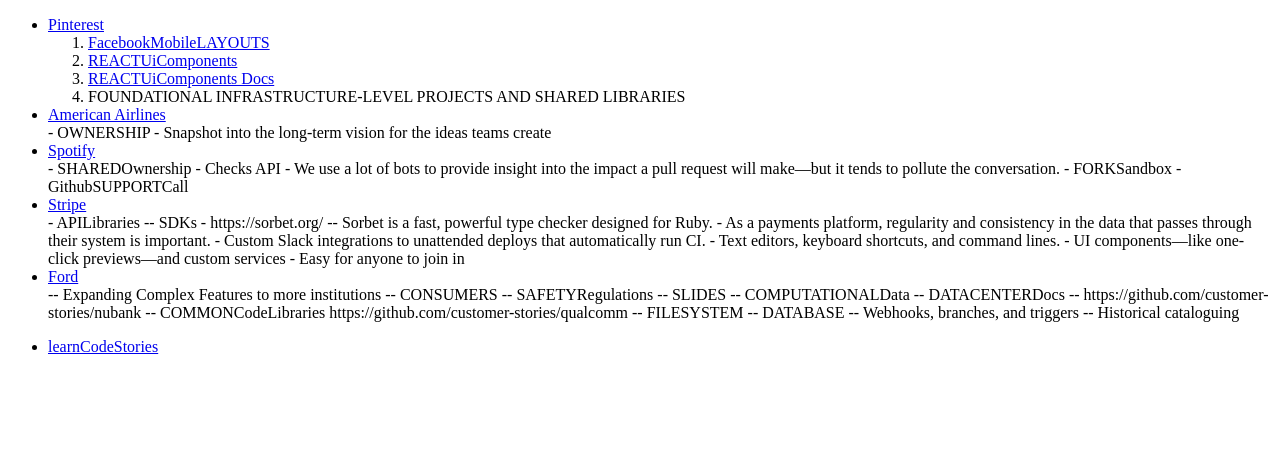
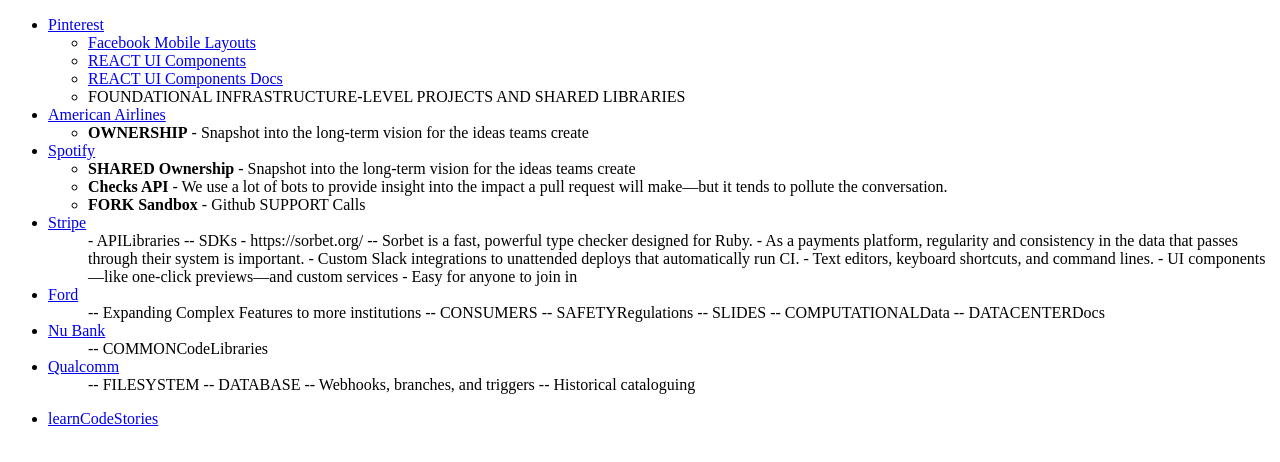
Before and after one commit to suramya/learnCodeStories, a plain HTML site: page index.html in a window 1280 px wide. Drawn offline with Linux system fonts and the light colour scheme.

Commit message:
Update index.html

```diff
--- a/index.html
+++ b/index.html
@@ -7,22 +7,27 @@
 		<nav>
     		<ul>
         		<li><a href="https://github.com/customer-stories/pinterest">Pinterest</a></li>
-			<ol>
-				<li><a href="https://texturegroup.org/docs/getting-started.html">FacebookMobileLAYOUTS</a></li>
-				<li><a href="https://github.com/pinterest/gestalt">REACTUiComponents</a></li>
-				<li><a href="https://pinterest.github.io/gestalt/#/Avatar">REACTUiComponents Docs</a></li>
+			<ul style="list-style-type:circle;">
+				<li><a href="https://texturegroup.org/docs/getting-started.html">Facebook Mobile Layouts</a></li>
+				<li><a href="https://github.com/pinterest/gestalt">REACT UI Components</a></li>
+				<li><a href="https://pinterest.github.io/gestalt/#/Avatar">REACT UI Components Docs</a></li>
 				<li>FOUNDATIONAL INFRASTRUCTURE-LEVEL PROJECTS AND SHARED LIBRARIES</li>
-			</ol>
+			</ul>
 
 			<li><a href="https://github.com/customer-stories/american-airlines">American Airlines</a></li>
-- OWNERSHIP - Snapshot into the long-term vision for the ideas teams create
+			<ul style="list-style-type:circle;">
+				<li><b>OWNERSHIP</b> - Snapshot into the long-term vision for the ideas teams create</li>
+			</ul>
 
 			<li><a href="https://github.com/customer-stories/spotify">Spotify</a></li>
-- SHAREDOwnership
-- Checks API - We use a lot of bots to provide insight into the impact a pull request will make—but it tends to pollute the conversation.
-- FORKSandbox - GithubSUPPORTCall
+			<ul style="list-style-type:circle;">
+				<li><b>SHARED Ownership</b> - Snapshot into the long-term vision for the ideas teams create</li>
+				<li><b>Checks API</b> - We use a lot of bots to provide insight into the impact a pull request will make—but it tends to pollute the conversation.</li>
+				<li><b>FORK Sandbox</b> - Github SUPPORT Calls</li>
+			</ul>
 
 			<li><a href="https://github.com/customer-stories/stripe">Stripe</a></li>
+			<ul style="list-style-type:circle;">
 - APILibraries -- SDKs
 - https://sorbet.org/ -- Sorbet is a fast, powerful type checker designed for Ruby.
 - As a payments platform, regularity and consistency in the data that passes through their system is important.
@@ -30,22 +35,28 @@
 - Text editors, keyboard shortcuts, and command lines.
 - UI components—like one-click previews—and custom services
 - Easy for anyone to join in
+			</ul>
 
 			<li><a href="https://github.com/customer-stories/ford">Ford</a></li>
+			<ul style="list-style-type:circle;">
 -- Expanding Complex Features to more institutions
 -- CONSUMERS -- SAFETYRegulations
 -- SLIDES -- COMPUTATIONALData -- DATACENTERDocs
+			</ul>
 
--- https://github.com/customer-stories/nubank
+			<li><a href="https://github.com/customer-stories/nubank">Nu Bank</a></li>
+			<ul style="list-style-type:circle;">
 -- COMMONCodeLibraries
+			</ul>
 
-https://github.com/customer-stories/qualcomm
+			<li><a href="https://github.com/customer-stories/qualcomm">Qualcomm</a></li>
+			<ul style="list-style-type:circle;">
 -- FILESYSTEM -- DATABASE
 -- Webhooks, branches, and triggers
 -- Historical cataloguing
+			</ul>
 
-
-    		</ul>
+		</ul>
 		</nav>
 
 		<footer>
```
